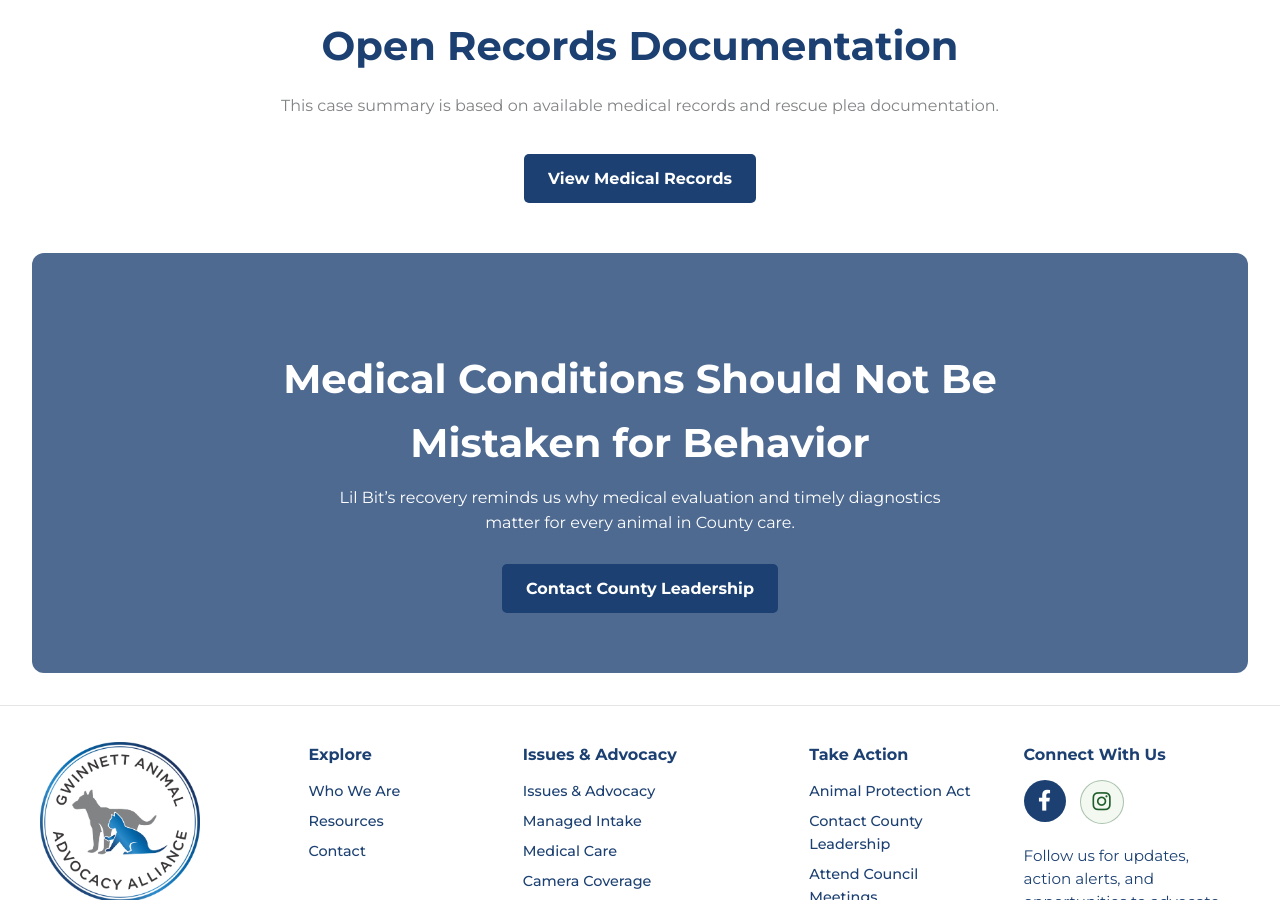
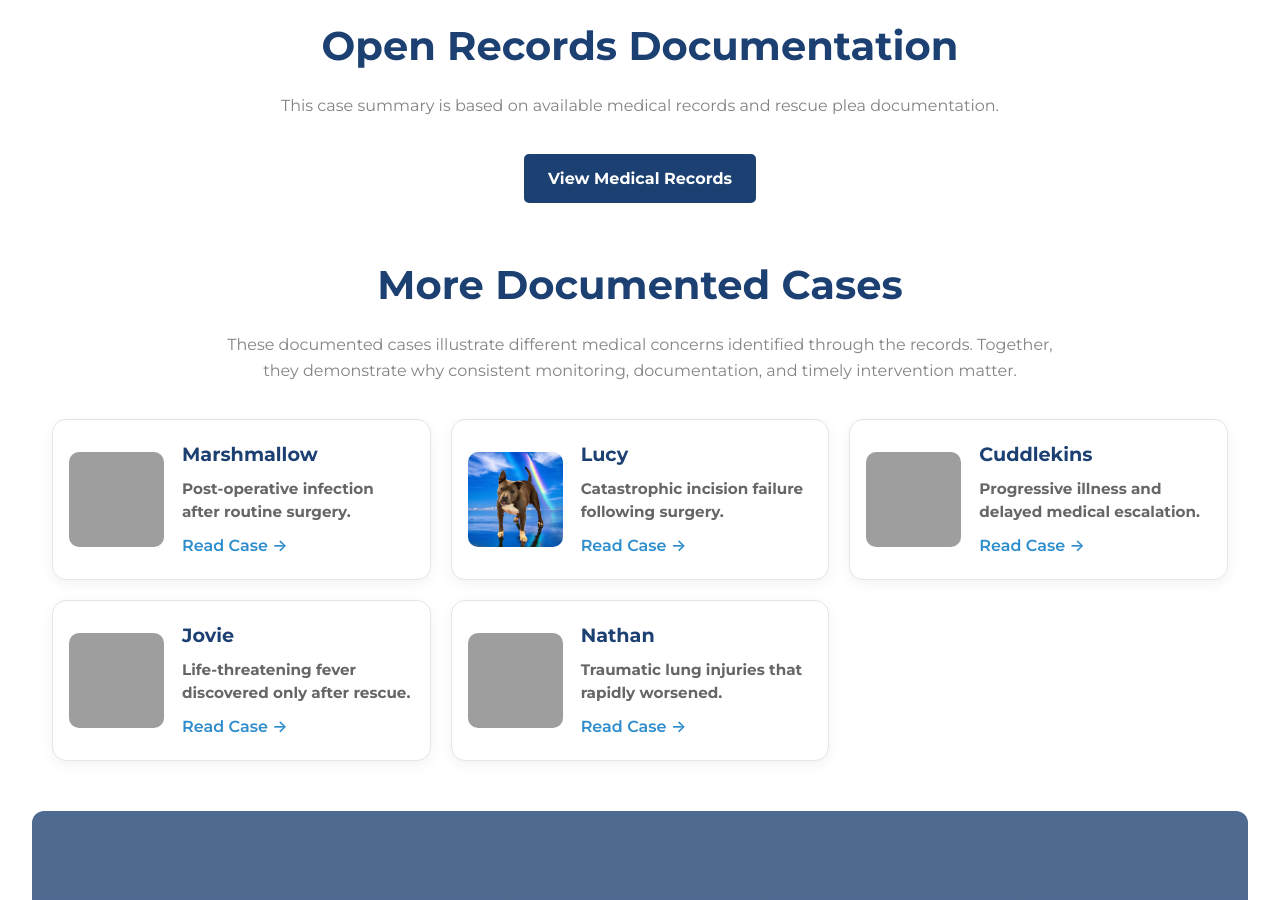
Before and after one commit to whitleybacon/gwinnett-animal-advocacy-alliance, a Jekyll site: the page built from issues/medical-care/lilbit.html, in a window 1280 px wide and 900 px high, scrolled down 4067 px. Built offline with Jekyll 4.4.1, drawn with Linux system fonts in a browser that asks for light colours; grey boxes are pictures that could not be loaded.

Commit message:
Update lilbit.html

```diff
--- a/issues/medical-care/lilbit.html
+++ b/issues/medical-care/lilbit.html
@@ -198,6 +198,65 @@
     </div>
 </section>
 
+<section class="home-section">
+
+    <h2>More Documented Cases</h2>
+
+    <p class="section-intro">
+        These documented cases illustrate different medical concerns identified through the records. Together, they demonstrate why consistent monitoring, documentation, and timely intervention matter.
+    </p>
+
+    <div class="case-grid">
+
+        <a class="case-card-small" href="{{ site.baseurl }}/issues/medical-care/marshmallow.html">
+            <img src="{{ site.baseurl }}/assets/marshmallow.jpg" alt="Marshmallow">
+            <div>
+                <h3>Marshmallow</h3>
+                <p>Post-operative infection after routine surgery.</p>
+                <span>Read Case →</span>
+            </div>
+        </a>
+
+        <a class="case-card-small" href="{{ site.baseurl }}/issues/medical-care/lucy.html">
+            <img src="{{ site.baseurl }}/assets/lucy.jpg" alt="Lucy">
+            <div>
+                <h3>Lucy</h3>
+                <p>Catastrophic incision failure following surgery.</p>
+                <span>Read Case →</span>
+            </div>
+        </a>
+
+        <a class="case-card-small" href="{{ site.baseurl }}/issues/medical-care/cuddlekins.html">
+            <img src="{{ site.baseurl }}/assets/cuddlekins.jpg" alt="Cuddlekins">
+            <div>
+                <h3>Cuddlekins</h3>
+                <p>Progressive illness and delayed medical escalation.</p>
+                <span>Read Case →</span>
+            </div>
+        </a>
+
+        <a class="case-card-small" href="{{ site.baseurl }}/issues/medical-care/jovie.html">
+            <img src="{{ site.baseurl }}/assets/jovie.jpg" alt="Jovie">
+            <div>
+                <h3>Jovie</h3>
+                <p>Life-threatening fever discovered only after rescue.</p>
+                <span>Read Case →</span>
+            </div>
+        </a>
+
+        <a class="case-card-small" href="{{ site.baseurl }}/issues/medical-care/nathan.html">
+            <img src="{{ site.baseurl }}/assets/nathan.jpg" alt="Nathan">
+            <div>
+                <h3>Nathan</h3>
+                <p>Traumatic lung injuries that rapidly worsened.</p>
+                <span>Read Case →</span>
+            </div>
+        </a>
+
+    </div>
+
+</section>
+
 <section class="difference-section" style="background-image: linear-gradient(rgba(28,64,114,.78), rgba(28,64,114,.78));">
     <div class="difference-content">
         <h2>Medical Conditions Should Not Be Mistaken for Behavior</h2>
```
